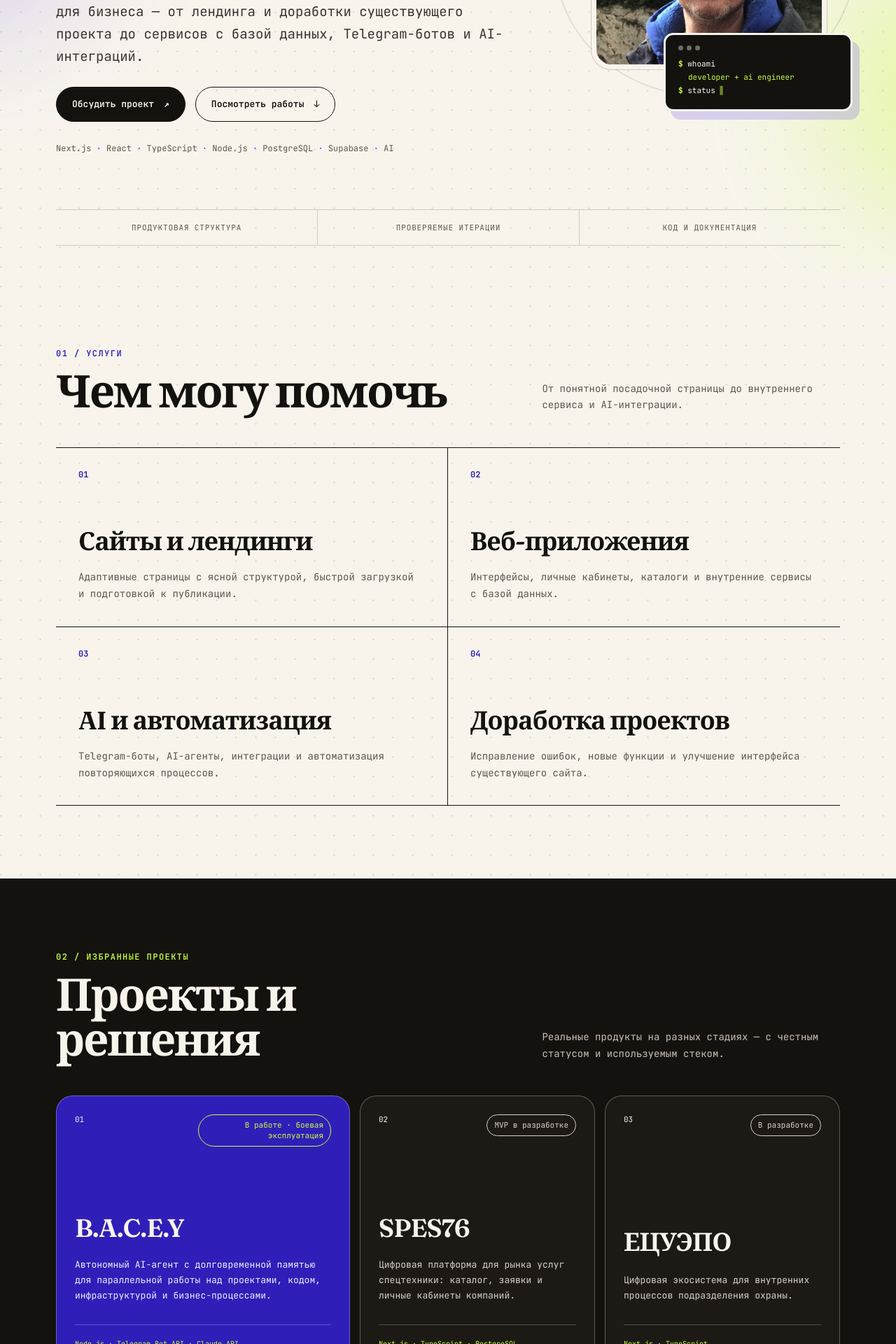
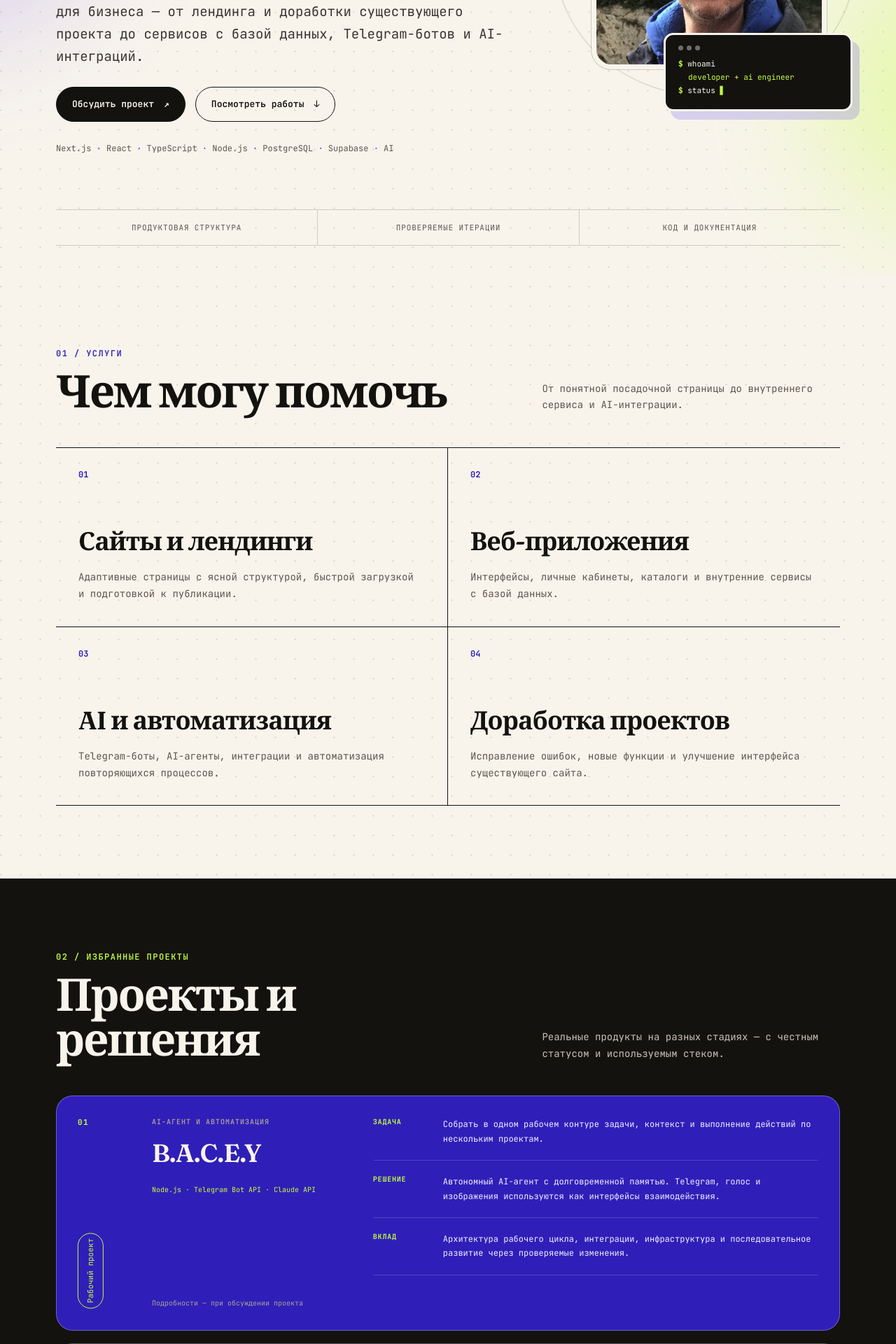
Before and after one commit to bav56172-svg/andrey-portfolio, a Next.js app: page /andrey-portfolio/ in a window 1280 px wide. Shown: the part 460-2380 px from the top of the page at 70% size. Built offline with nearby package versions, Linux system fonts and the light colour scheme.

Commit message:
feat(portfolio): add evidence-led project cases [PORTFOLIO-EP-004]

```diff
--- a/app/globals.css
+++ b/app/globals.css
@@ -437,14 +437,13 @@ a:focus-visible {
 }
 .project-grid {
   display: grid;
-  grid-template-columns: 1.25fr 1fr 1fr;
-  gap: 14px;
+  gap: 18px;
 }
 .project-card {
-  min-height: 390px;
-  display: flex;
-  flex-direction: column;
-  padding: 26px;
+  display: grid;
+  grid-template-columns: 76px minmax(190px, 0.62fr) minmax(0, 1.38fr);
+  gap: 30px;
+  padding: 30px;
   border: 1px solid rgba(248, 244, 236, 0.3);
   border-radius: 24px;
   background: #1d1a16;
@@ -454,19 +453,26 @@ a:focus-visible {
 }
 .project-meta {
   display: flex;
+  flex-direction: column;
   align-items: flex-start;
   justify-content: space-between;
-  gap: 18px;
-  margin-bottom: auto;
+  gap: 24px;
+  grid-row: 1 / 3;
   font-size: 11px;
 }
+.project-index {
+  color: var(--lime);
+  font-weight: 700;
+  letter-spacing: 0.12em;
+}
 .project-status {
-  max-width: 190px;
+  max-width: 150px;
   padding: 7px 10px;
   border: 1px solid currentColor;
   border-radius: 999px;
   line-height: 1.35;
-  text-align: right;
+  writing-mode: vertical-rl;
+  transform: rotate(180deg);
 }
 .project-status-live {
   color: var(--lime);
@@ -474,22 +480,67 @@ a:focus-visible {
 .project-status-progress {
   color: #d8d0c6;
 }
-.project-card > p:not(.project-stack) {
-  margin-top: 20px;
-  color: #d8d0c6;
-  font-size: 13px;
-  line-height: 1.7;
+.project-intro {
+  align-self: start;
 }
-.project-card:first-child > p:not(.project-stack) {
-  color: #f0edff;
+.project-category {
+  margin-bottom: 16px;
+  color: #aaa298;
+  font-size: 10px;
+  font-weight: 600;
+  letter-spacing: 0.1em;
+  text-transform: uppercase;
 }
 .project-stack {
-  margin-top: 30px;
-  padding-top: 18px;
-  border-top: 1px solid rgba(248, 244, 236, 0.24);
+  margin-top: 22px;
   color: var(--lime);
   font-size: 10px;
   line-height: 1.7;
+}
+.project-details {
+  display: grid;
+  gap: 20px;
+}
+.project-details > div {
+  display: grid;
+  grid-template-columns: 82px minmax(0, 1fr);
+  gap: 18px;
+  padding-bottom: 20px;
+  border-bottom: 1px solid rgba(248, 244, 236, 0.16);
+}
+.project-details dt {
+  color: var(--lime);
+  font-size: 10px;
+  font-weight: 700;
+  letter-spacing: 0.08em;
+  text-transform: uppercase;
+}
+.project-details dd {
+  color: #d8d0c6;
+  font-size: 12px;
+  line-height: 1.7;
+}
+.project-card:first-child .project-details dd {
+  color: #f0edff;
+}
+.project-footer {
+  grid-column: 2 / -1;
+  padding-top: 2px;
+  color: #aaa298;
+  font-size: 10px;
+  line-height: 1.6;
+}
+.project-footer a {
+  min-height: 44px;
+  display: inline-flex;
+  align-items: center;
+  gap: 10px;
+  color: var(--paper);
+  text-underline-offset: 5px;
+  transition: color 180ms ease;
+}
+.project-footer a:hover {
+  color: var(--lime);
 }
 .work-note {
   margin-top: 24px;
@@ -540,12 +591,9 @@ a:focus-visible {
     grid-template-columns: minmax(0, 1.1fr) minmax(260px, 0.7fr);
     gap: 36px;
   }
-  .project-grid {
-    grid-template-columns: 1fr 1fr;
-  }
-  .project-card:first-child {
-    grid-column: 1 / -1;
-    min-height: 320px;
+  .project-card {
+    grid-template-columns: 64px minmax(180px, 0.62fr) minmax(0, 1.38fr);
+    gap: 24px;
   }
 }
 @media (max-width: 760px) {
@@ -597,8 +645,15 @@ a:focus-visible {
     min-height: 220px;
     padding-inline: 0;
   }
-  .project-card:first-child {
-    grid-column: auto;
+  .project-card {
+    grid-template-columns: 54px minmax(0, 1fr);
+  }
+  .project-meta {
+    grid-row: 1 / 4;
+  }
+  .project-details,
+  .project-footer {
+    grid-column: 2;
   }
   .contact-inner,
   .footer-inner {
@@ -645,7 +700,27 @@ a:focus-visible {
     right: -4px;
   }
   .project-card {
-    min-height: 350px;
+    grid-template-columns: 1fr;
+    gap: 26px;
+    padding: 24px 20px;
+  }
+  .project-meta {
+    grid-row: auto;
+    flex-direction: row;
+    align-items: center;
+  }
+  .project-status {
+    max-width: none;
+    writing-mode: horizontal-tb;
+    transform: none;
+  }
+  .project-details,
+  .project-footer {
+    grid-column: auto;
+  }
+  .project-details > div {
+    grid-template-columns: 1fr;
+    gap: 8px;
   }
 }
 @media (prefers-reduced-motion: reduce) {
--- a/app/page.tsx
+++ b/app/page.tsx
@@ -30,27 +30,42 @@ const services = [
 const projects = [
   {
     title: "B.A.C.E.Y",
-    description:
-      "Автономный AI-агент с долговременной памятью для параллельной работы над проектами, кодом, инфраструктурой и бизнес-процессами.",
+    category: "AI-агент и автоматизация",
+    task: "Собрать в одном рабочем контуре задачи, контекст и выполнение действий по нескольким проектам.",
+    solution:
+      "Автономный AI-агент с долговременной памятью. Telegram, голос и изображения используются как интерфейсы взаимодействия.",
+    contribution:
+      "Архитектура рабочего цикла, интеграции, инфраструктура и последовательное развитие через проверяемые изменения.",
     stack: "Node.js · Telegram Bot API · Claude API",
-    status: "В работе · боевая эксплуатация",
+    status: "Рабочий проект",
     tone: "live",
+    repository: null,
   },
   {
     title: "SPES76",
-    description:
-      "Цифровая платформа для рынка услуг спецтехники: каталог, заявки и личные кабинеты компаний.",
-    stack: "Next.js · TypeScript · PostgreSQL",
+    category: "B2B-веб-платформа",
+    task: "Связать заказчиков и исполнителей на рынке услуг спецтехники в едином цифровом процессе.",
+    solution:
+      "Каталог техники, заявки и предложения, кабинеты компаний и рабочие пространства проектов с задачами и документами.",
+    contribution:
+      "Продуктовая структура, интерфейсы основных ролей и технический фундамент платформы.",
+    stack: "Next.js · TypeScript · Supabase · Stripe",
     status: "MVP в разработке",
     tone: "progress",
+    repository: "https://github.com/bav56172-svg/spec76-core",
   },
   {
-    title: "ЕЦУЭПО",
-    description:
-      "Цифровая экосистема для внутренних процессов подразделения охраны.",
-    stack: "Next.js · TypeScript",
+    title: "ЕЦЭУПО",
+    category: "Корпоративная платформа",
+    task: "Создать единый цифровой контур для внутренних процессов подразделения охраны.",
+    solution:
+      "Долгосрочная экосистема с поэтапной архитектурой, управлением данными и контролируемыми инженерными решениями.",
+    contribution:
+      "Архитектура платформы, декомпозиция на инженерные пакеты и разработка прикладных модулей.",
+    stack: "Веб-платформа · Backend · PostgreSQL",
     status: "В разработке",
     tone: "progress",
+    repository: null,
   },
 ];
 
@@ -208,22 +223,51 @@ export default function Home() {
               {projects.map((project, index) => (
                 <article className="project-card" key={project.title}>
                   <div className="project-meta">
-                    <span>0{index + 1}</span>
+                    <span className="project-index">0{index + 1}</span>
                     <span
                       className={`project-status project-status-${project.tone}`}
                     >
                       {project.status}
                     </span>
                   </div>
-                  <h3>{project.title}</h3>
-                  <p>{project.description}</p>
-                  <p className="project-stack">{project.stack}</p>
+                  <div className="project-intro">
+                    <p className="project-category">{project.category}</p>
+                    <h3>{project.title}</h3>
+                    <p className="project-stack">{project.stack}</p>
+                  </div>
+                  <dl className="project-details">
+                    <div>
+                      <dt>Задача</dt>
+                      <dd>{project.task}</dd>
+                    </div>
+                    <div>
+                      <dt>Решение</dt>
+                      <dd>{project.solution}</dd>
+                    </div>
+                    <div>
+                      <dt>Вклад</dt>
+                      <dd>{project.contribution}</dd>
+                    </div>
+                  </dl>
+                  <div className="project-footer">
+                    {project.repository ? (
+                      <a
+                        href={project.repository}
+                        target="_blank"
+                        rel="noreferrer"
+                      >
+                        Открыть репозиторий <span aria-hidden="true">↗</span>
+                      </a>
+                    ) : (
+                      <span>Подробности — при обсуждении проекта</span>
+                    )}
+                  </div>
                 </article>
               ))}
             </div>
             <p className="work-note">
-              Расширенные кейсы с задачей, ролью и результатом — следующий
-              Engineering Pack.
+              Публичные ссылки добавляются только там, где материалы не
+              раскрывают закрытые данные проекта.
             </p>
           </div>
         </section>
```
